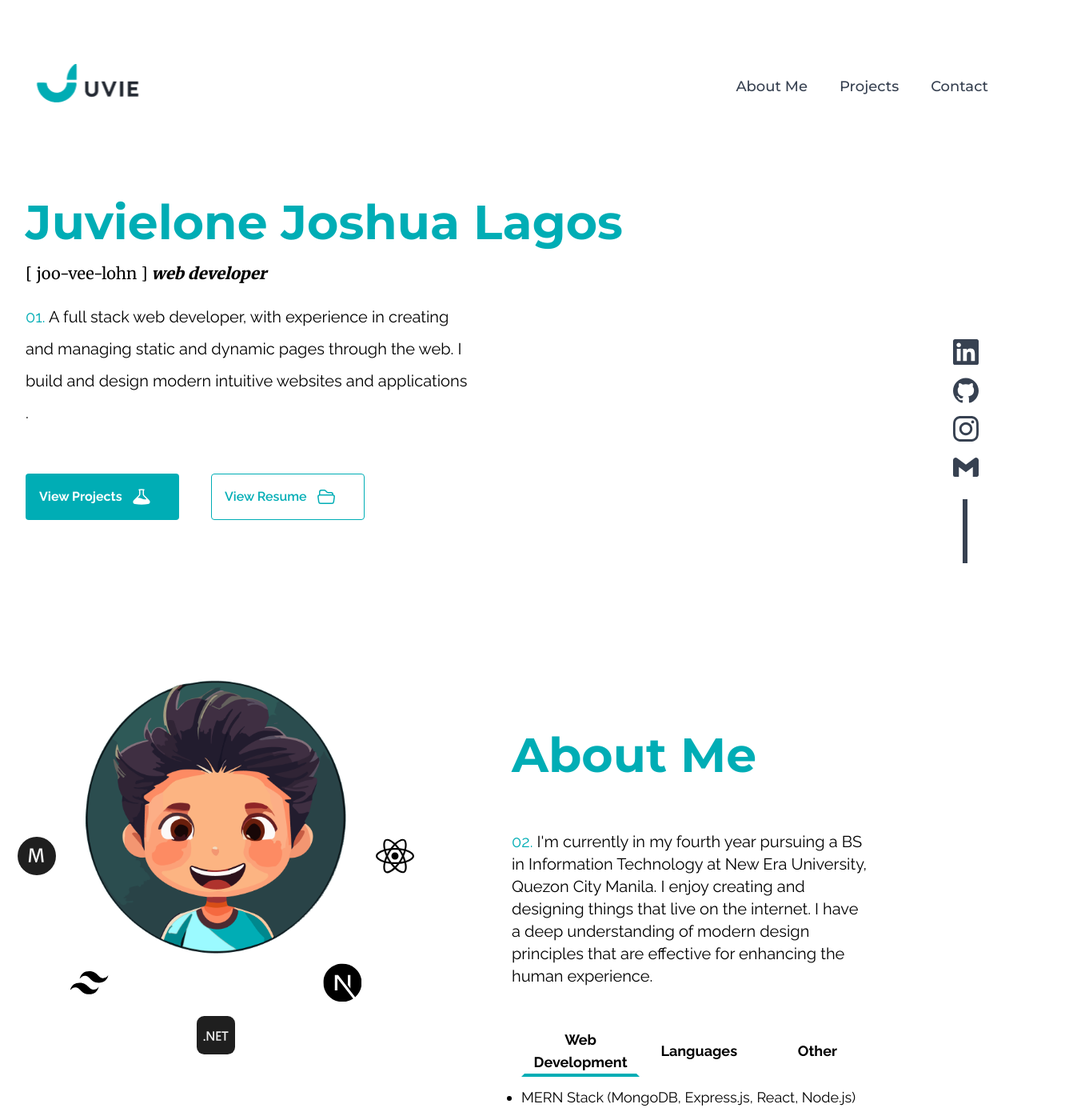
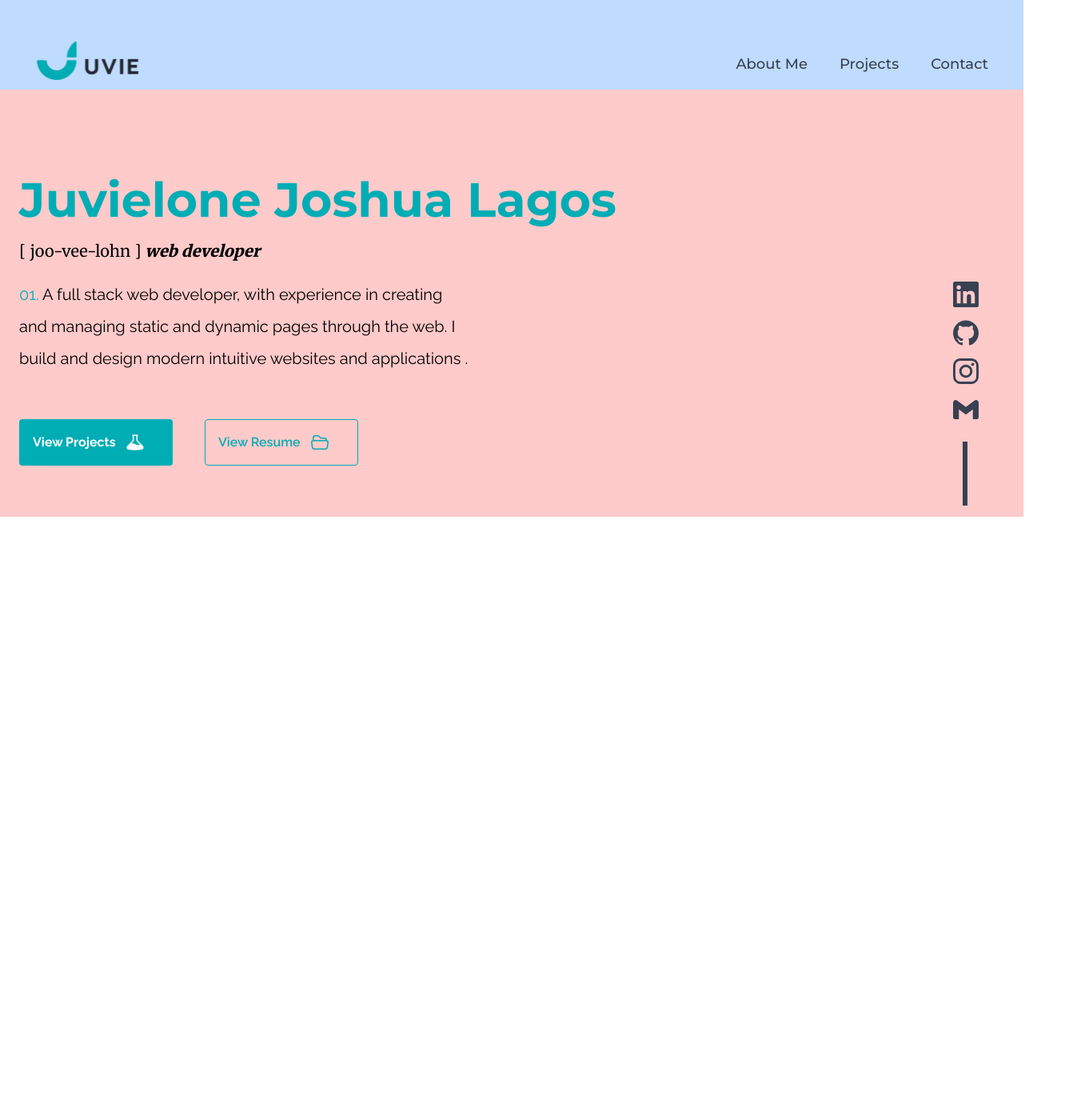
Before and after one commit to juvielone/porfolio-v4, a Next.js app: page / in a window 1280 px wide. Shown: the top 1400 px of the page at 80% size, 1352 px wide, since content can reach past the window. After the commit the page ends 800 px from the top, so only its background shows below. Built offline with nearby package versions, Linux system fonts and the light colour scheme.

Commit message:
Hero and Navbar width fixed

```diff
--- a/app/animations/variants.js
+++ b/app/animations/variants.js
@@ -89,7 +89,7 @@ export const social_line_variant = {
   hidden: { pathLength: 0 },
   show: {
     pathLength: 1,
-    transition: { duration: 0.3 },
+    transition: { delay:0.2, duration: 0.8 },
   },
 };
 // Social Icons =========
--- a/app/components/Navbar.jsx
+++ b/app/components/Navbar.jsx
@@ -24,7 +24,7 @@ export default function Example() {
     <Disclosure as="nav" className="bg-inherit font_heading">
       {({ open }) => (
         <>
-          <div className="mx-auto w-screen lg:max-w-7xl px-2 sm:px-6 lg:px-8 lg:mt-11 pt-8">
+          <div className=" bg-blue-200 mx-auto w-full sm:px-6 lg:px-8 lg:pt-12 pt-8">
             <div className="relative flex h-16 items-center justify-between">
               <div className="absolute inset-y-0 left-0 flex items-center sm:hidden">
                 {/* Mobile menu button*/}
--- a/app/components/sections/Hero.jsx
+++ b/app/components/sections/Hero.jsx
@@ -15,7 +15,7 @@ const Hero = () => {
 
   return (
     <motion.div
-      className=" grid w-screen lg:grid-cols-12 mx-auto lg:max-w-7xl px-2 sm:px-6 lg:px-8 lg:max-h-7xl pt-6"
+      className="bg-red-200 grid w-full lg:grid-cols-12 mx-auto px-2 sm:px-6  lg:max-h-7xl pt-6"
       variants={hero_container}
       initial="hidden"
       animate="show"
@@ -89,11 +89,13 @@ const Hero = () => {
       </div>
 
       {/* Socials Links (Large Devices) */}
-      <motion.div className="hidden lg:block lg:absolute p-10 inset-y-0 right-0 items-center pr-2 mr-12 mt-96">
+      <motion.div className="hidden lg:block lg:absolute p-10 mt-44 right-0 items-center pr-2 mr-12 ">
         <Socials setting="lg:space-y-4" />
         <motion.svg className=" w-1.5 h-20 ml-3 mt-6">
           <motion.line
             variants={social_line_variant}
+            initial="hidden"
+            whileInView="show"
             className="stroke-gray-700 stroke-[18px]"
             x1="0"
             y1="0"
--- a/app/page.js
+++ b/app/page.js
@@ -29,9 +29,9 @@ const Home = () => {
           {/* <Test /> */}
           <Navbar />
           <Hero />
-          <About />
-          <Experience />
-          <Projects />
+          {/* <About /> */}
+          {/* <Experience /> */}
+          {/* <Projects /> */}
           {/* <Contact /> */}
         </>
       )}
```
